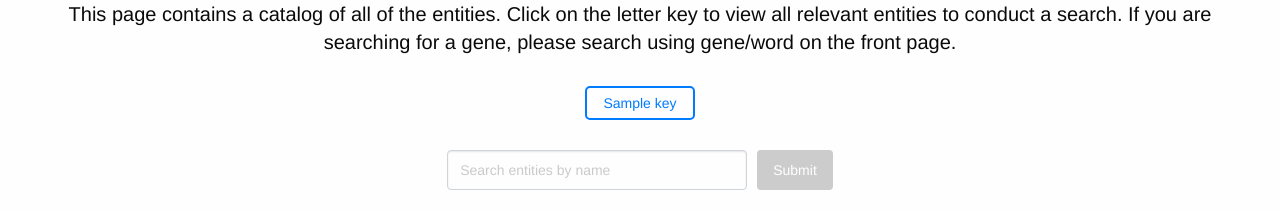
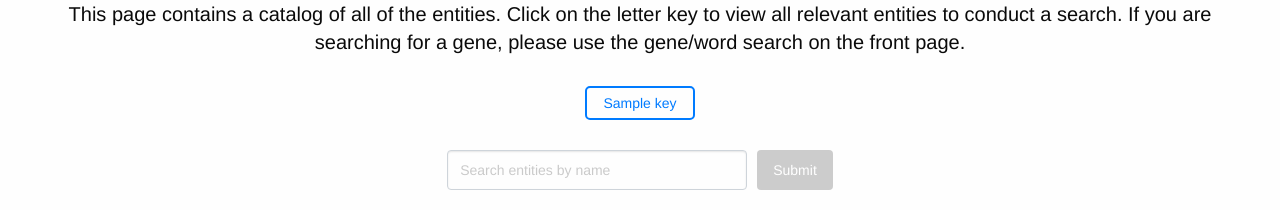
Before and after one commit to shanchun001/PlantConnectome_2025version, a Flask app: template templates/catalogue.html in a window 1280 px wide. Shown: the part 54-264 px from the top of the page. Run offline with Flask 2, Linux system fonts and the light colour scheme; the template is opened without the code that fills it: most values are stand-ins (such as "Sample title", 1, 10 or a date in 2020); parts of the project's set-up code (start-up, migrations or seed data) failed here and were passed over; some libraries are stand-ins or nearby versions.

Commit message:
update entity page instruction

```diff
--- a/templates/catalogue.html
+++ b/templates/catalogue.html
@@ -269,7 +269,7 @@
 {% block content %}
 <div class='grid-container align-center'>
   <h3 style="font-size: 20px;">
-    This page contains a catalog of all of the entities. Click on the letter key to view all relevant entities to conduct a search. If you are searching for a gene, please search using gene/word on the front page.
+    This page contains a catalog of all of the entities. Click on the letter key to view all relevant entities to conduct a search. If you are searching for a gene, please use the gene/word search on the front page.
   </h3>
 
   <form action="{{ url_for('form', form_type='gene_id', search_type='exact') }}" method='POST' id='gene-form'>
```
